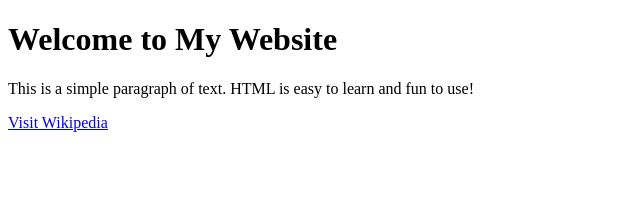
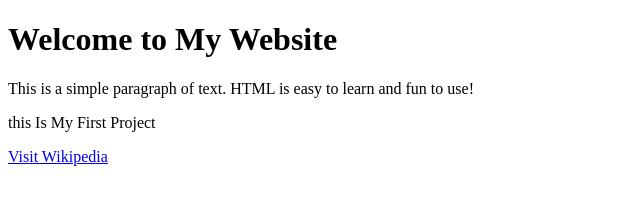
Before and after one commit to premvivekanandhan142-debug/Html-First-Program, a plain HTML site: page index.html in a window 1280 px wide. Shown: the whole page, without its empty margins (0-640 px from the left). Drawn offline with Linux system fonts and the light colour scheme.

Commit message:
First project change

```diff
--- a/index.html
+++ b/index.html
@@ -9,6 +9,7 @@
 
     <h1>Welcome to My Website</h1>
     <p>This is a simple paragraph of text. HTML is easy to learn and fun to use!</p>
+    <P>this Is My First Project</P>
 
     <!-- A simple hyperlink -->
     <a href="https://wikipedia.org" target="_blank">Visit Wikipedia</a>
```
